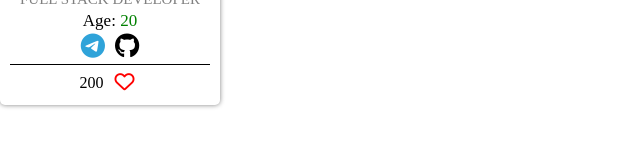
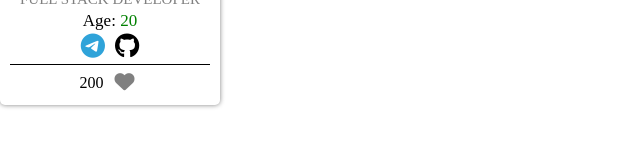
Before and after one commit to ArtyomHloba/react-intro-dz, a React (Vite) app: page / in a window 1280 px wide. Shown: the part 144-300 px from the top of the page, without its empty margins (0-640 px from the left). Built offline with nearby package versions, Linux system fonts and the light colour scheme.

Commit message:
Add heart & logic

```diff
--- a/src/components/UserCard/index.jsx
+++ b/src/components/UserCard/index.jsx
@@ -1,3 +1,4 @@
+import React, { useState } from 'react';
 import styles from './UserCard.module.css'
 
 
@@ -6,34 +7,62 @@ function UserCard(props) {
     userName, userSurname, userAge, isMale, userPhoto, userTG, userGitHub, userFollowers
   } = props
 
-  const isMaleColor ={
+  const [liked, setLiked] = useState(false);
+  const [followers, setFollowers] = useState(userFollowers);
+
+  const handleLike = () => {
+    if (liked) {
+      setFollowers(followers - 1);
+    } else {
+      setFollowers(followers + 1);
+    }
+    setLiked(!liked);
+  };
+
+  const isMaleColor = {
     color: isMale ? '#33A8D9' : 'pink',
-  }
+  };
 
-  const ageColor ={
+  const ageColor = {
     color: userAge >= 18 ? 'green' : 'red',
-}
+  };
+
+  const likeButtonColor = {
+    color: liked ? 'red' : 'grey',
+  };
 
   return (
     <article className={styles.userCard}>
       <img className={styles.userPhoto} src={userPhoto} alt="UserPhoto" />
-      <h2 className={styles.userNameStyle} style={isMaleColor}>{userName} {userSurname}</h2>
+      <h2 className={styles.userNameStyle} style={isMaleColor}>
+        {userName} {userSurname}
+      </h2>
       <p className={styles.userPosition}>FULL STACK DEVELOPER</p>
-      <p className={styles.ageStyle}>Age: <span style={ageColor}>{userAge}</span></p>
+      <p className={styles.ageStyle}>
+        Age: <span style={ageColor}>{userAge}</span>
+      </p>
 
       <div className={styles.linksCont}>
-          <a className={styles.linkTg} href={userTG}><i className="fa-brands fa-telegram"></i></a>
-          <a className={styles.linkGit} href={userGitHub}><i className="fa-brands fa-github"></i></a>
+        <a className={styles.linkTg} href={userTG}>
+          <i className="fa-brands fa-telegram"></i>
+        </a>
+        <a className={styles.linkGit} href={userGitHub}>
+          <i className="fa-brands fa-github"></i>
+        </a>
       </div>
 
       <div className={styles.likeCont}>
-        <p>{userFollowers}</p>
-        <button className={styles.heart}><i className="fa-regular fa-heart"></i></button>
+        <p>{followers}</p>
+        <button
+          className={styles.heart}
+          style={likeButtonColor}
+          onClick={handleLike}
+        >
+          <i class="fa-solid fa-heart"></i>
+        </button>
       </div>
-
-
     </article>
-  )
+  );
 }
 
 export default UserCard;
```
